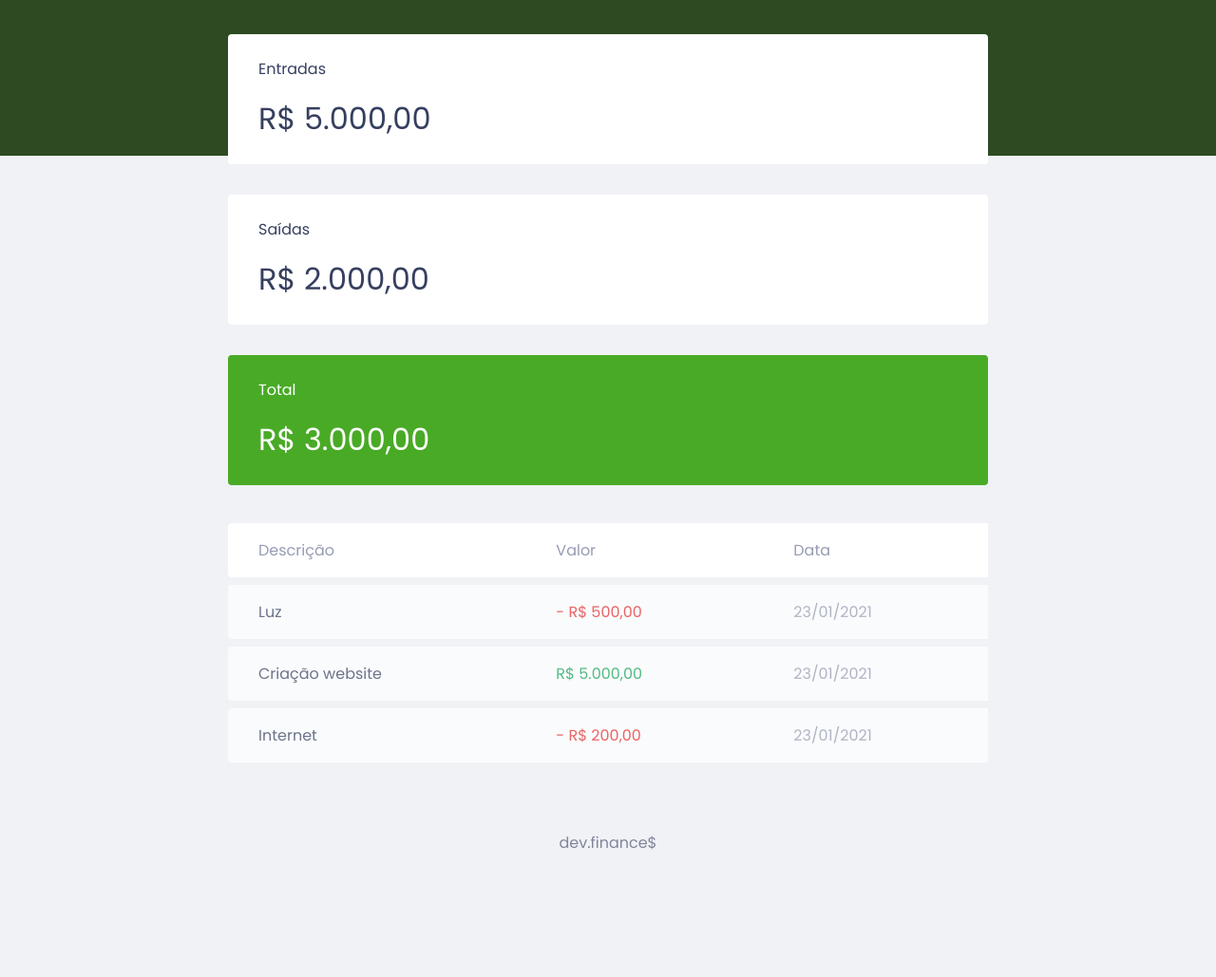
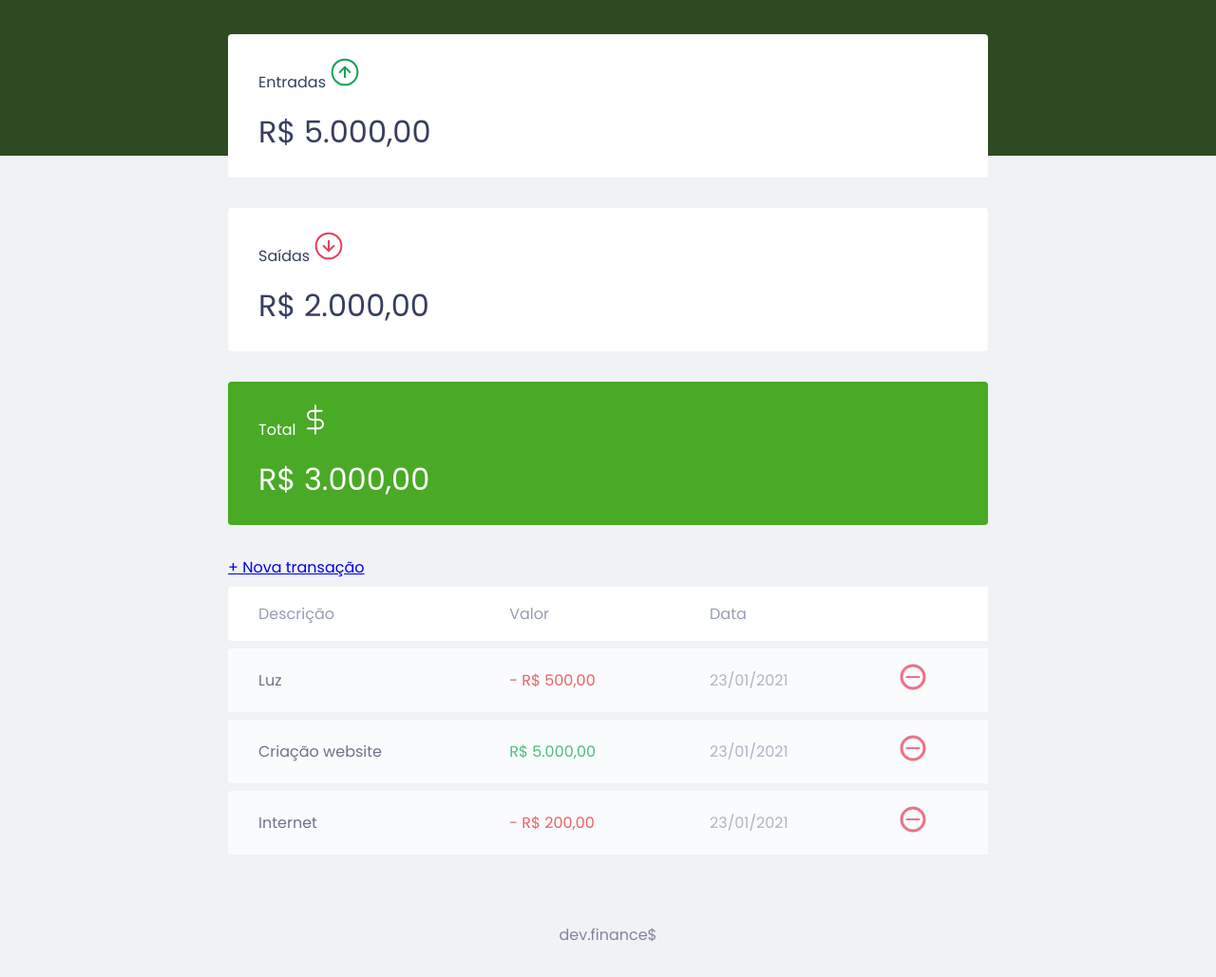
Before and after one commit to FernandNsp/Discover-DevFinances, a plain HTML site: page index.html in a window 1280 px wide. Shown: the part 59-1088 px from the top of the page at 95% size. Before the commit the page ends 991 px from the top, so only its background shows below. Drawn offline with Linux system fonts and the light colour scheme.

Commit message:
add icons e button para nova transacao

```diff
--- a/index.html
+++ b/index.html
@@ -21,23 +21,33 @@
 				<h2 class="sr-only">Balanço</h2>
 
 				<div class="card">
-					<h3>Entradas</h3>
+					<h3>
+						<span>Entradas</span>
+						<img src="./assets/income.svg" alt="Icone de entrada"/>
+					</h3>
 					<p>R$ 5.000,00</p>
 				</div>
 
 				<div class="card">
-					<h3>Saídas</h3>
+					<h3>
+						<span>Saídas</span>
+						<img src="./assets/expense.svg" alt="Icone de saída"/>
+					</h3>
 					<p>R$ 2.000,00</p>
 				</div>
 
 				<div class="card total">
-					<h30>Total</h3>
+					<h3>
+						<span>Total</span>
+						<img src="./assets/total.svg" alt="Icone de Cifrão"/>
+					</h3>
 					<p>R$ 3.000,00</p>
 				</div>
 			</section>
 
 			<section id="transaction">
 				<h2 class="sr-only">Transações</h2>
+				<a href="#" class="button new">+ Nova transação</a>
 
 				<table id="data-table">
 					<thead>
@@ -45,6 +55,7 @@
 							<th>Descrição</th>
 							<th>Valor</th>
 							<th>Data</th>
+							<th></th>
 						</tr>
 					</thead>
 					<tbody>
@@ -52,18 +63,27 @@
 							<td class="description">Luz</td>
 							<td class="expense">- R$ 500,00</td>
 							<td class="date">23/01/2021</td>
+							<td>
+								<img src="./assets/minus.svg" alt="Remover transação">
+							</td>
 						</tr>
 
 						<tr>
 							<td class="description">Criação website</td>
 							<td class="income">R$ 5.000,00</td>
 							<td class="date">23/01/2021</td>
+							<td>
+								<img src="./assets/minus.svg" alt="Remover transação">
+							</td>
 						</tr>
 
 						<tr>
 							<td class="description">Internet</td>
 							<td class="expense">- R$ 200,00</td>
 							<td class="date">23/01/2021</td>
+							<td>
+								<img src="./assets/minus.svg" alt="Remover transação">
+							</td>
 						</tr>
 					</tbody>
 				</table>
```
